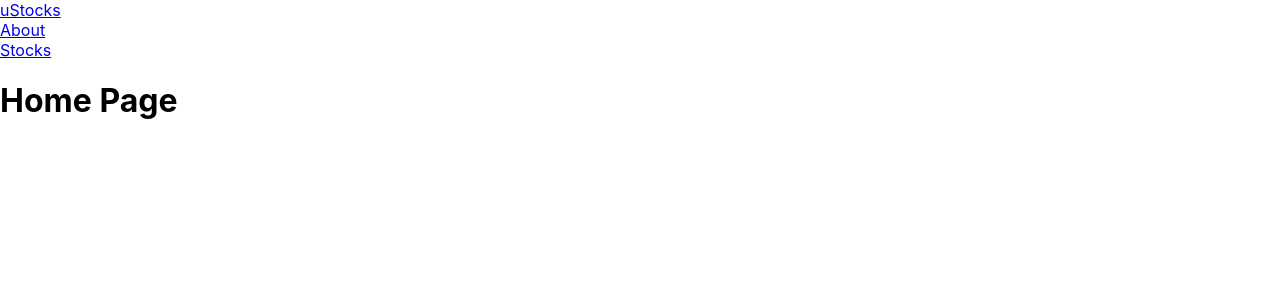
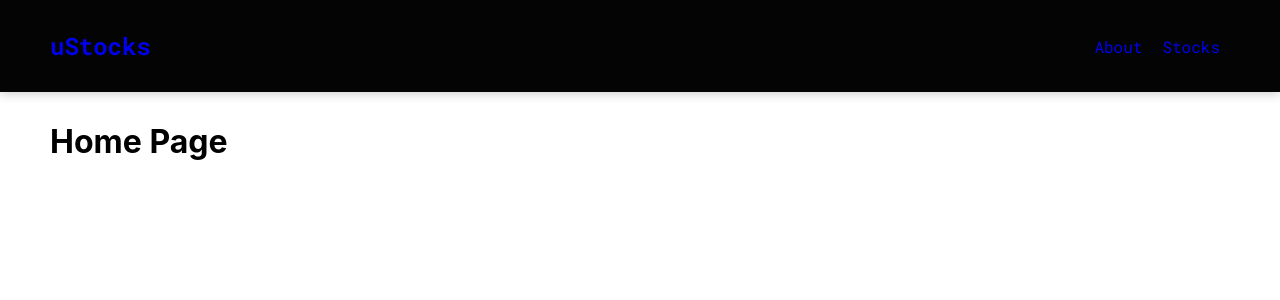
Before and after one commit to mattczencz/react-template, a React (Create React App) app: page / in a window 1280 px wide. Shown: the top 300 px of the page. Built offline with nearby package versions, Linux system fonts and the light colour scheme.

Commit message:
Added styled components and playing around with conditional styling based on prop value

```diff
--- a/src/App.css
+++ b/src/App.css
@@ -1,3 +1,9 @@
-.App {
-  text-align: center;
+/* Importing Google Fonts */
+@import url('https://fonts.googleapis.com/css2?family=Roboto+Mono:ital,wght@0,200;0,400;0,700;1,200;1,400;1,700&display=swap');
+
+/* Default Reset */
+*{
+  margin: 0;
+  padding: 0;
+  box-sizing: border-box;
 }
--- a/src/Styles/Containers.js
+++ b/src/Styles/Containers.js
@@ -1,13 +1,8 @@
 import styled from "styled-components"
 
-export const VerticleFlexBox = styled.div`
+// Containers
+export const Container = styled.div`
     display: flex;
-    flex-direction: column;
-    align-items: ${props => props.alignLeft ? 'flex-start' : props.alignRight ? 'flex-end' : 'center'};
+    padding: 30px clamp(15px, 5%, 50px);
+    flex-wrap: wrap;
 `
-
-export const HorizontalFlexBox = styled.div`
-    display: flex;
-    flex-direction: row;
-    justify-content: ${props => props.alignLeft ? 'flex-start' : props.alignRight ? 'flex-end' : 'center'};
-`
--- /dev/null
+++ b/src/Styles/NavBars.js
@@ -0,0 +1,59 @@
+import { Link } from "react-router-dom"
+import styled from "styled-components"
+
+
+// Root Variables
+const mainBlack = '#040404'
+const mainWhite = '#fff'
+const lightShadow = '0px 2px 10px rgba(0,0,0,.2)'
+
+// Function to handle the changing of nav colors based on prop
+const handleNavType = type => {
+    switch(type.toLowerCase()){
+        case 'light':
+            return `background-color: ${mainWhite}; color: ${mainBlack};`;
+        case 'dark':
+            return `background-color: ${mainBlack}; color: ${mainWhite};`;
+        default:
+            return "background-color: #f9f9f9; color: #000;";
+    }
+}
+// Navigation Bars
+export const Navbar = styled.nav `
+    display: flex;
+    padding: 30px clamp(15px, 5%, 50px);
+    flex-wrap: wrap;
+    box-shadow: ${lightShadow};
+    font-family: 'Roboto Mono', monospace;
+    text-decoration: none;
+    justify-content: space-between;
+    align-items: center;
+
+    ${({type}) => handleNavType(type)};
+`
+
+// Navigation Logo & Items
+export const NavLogoText = styled(Link) `
+    font-weight: 700;
+    font-size: 24px;
+    text-decoration: none;
+    &:visited{
+        color: inherit;
+    }
+`
+
+export const NavItems = styled.div `
+    display: flex;
+    justify-content: space-between;
+`
+
+export const NavItem = styled(Link) `
+    text-decoration: none;
+    margin: 0 10px;
+    &:visited{
+        color: inherit;
+    }
+    &:active {
+        color: grey;
+    }
+`
--- a/src/components/Nav.js
+++ b/src/components/Nav.js
@@ -1,21 +1,15 @@
-import { Link } from "react-router-dom"
+import { Navbar, NavLogoText, NavItems, NavItem } from "../Styles/NavBars"
 
 const Nav = (props) => {
     return(
         <header>
-            <nav>
-                <div className="nav-logo">
-                    <Link to="/">uStocks</Link>
-                </div>
-                <div className="nav-items">
-                    <div className="nav-item">
-                        <Link to="/about">About</Link>
-                    </div>
-                    <div className="nav-item">
-                        <Link to="/stocks">Stocks</Link>
-                    </div>
-                </div>
-            </nav>
+            <Navbar type="dark">
+                <NavLogoText to="/">uStocks</NavLogoText>
+                <NavItems>
+                    <NavItem to="/about">About</NavItem>
+                    <NavItem to="/stocks">Stocks</NavItem>
+                </NavItems>
+            </Navbar>
         </header>
     )
 }
--- a/src/pages/About.js
+++ b/src/pages/About.js
@@ -1,6 +1,8 @@
+import { Container } from "../Styles/Containers"
+
 const About = (props) => {
     return(
-        <h1>About Page</h1>
+        <Container><h1>About Page</h1></Container>
     )
 }
 
--- a/src/pages/Dashboard.js
+++ b/src/pages/Dashboard.js
@@ -1,15 +1,16 @@
 import { Link } from 'react-router-dom'
+import { Container } from '../Styles/Containers'
 
 
 const Dashboard = (props) => {
     return props.data.map((stock, index) => {
         return (
             <Link to={`/stocks/${stock.symbol}`} key={index}>
-                <div className="stock">
+                <Container>
                     <h1>{stock.name} ({stock.symbol})</h1>
                     <h2>{stock.lastPrice}</h2>
                     <p>{stock.change}</p>
-                </div>
+                </Container>
             </Link>
         )
     })
--- a/src/pages/Home.js
+++ b/src/pages/Home.js
@@ -1,5 +1,7 @@
+import { Container } from "../Styles/Containers"
+
 const Home = (props) => {
-    return <h1>Home Page</h1>
+    return <Container><h1>Home Page</h1></Container>
 }
 
 export default Home
--- a/src/pages/Stock.js
+++ b/src/pages/Stock.js
@@ -1,4 +1,5 @@
 import { useEffect, useState } from "react"
+import { Container } from "../Styles/Containers"
 
 const Stock = (props) => {
 
@@ -26,11 +27,11 @@ const Stock = (props) => {
 
     const loaded = () => {
         return(
-            <div className="container">
+            <Container>
                 <h1>{currentStock.name} ({currentStock.symbol})</h1>
                 <h2>{currentStock.lastPrice}</h2>
                 <h2>{currentStock.change}</h2>
-            </div>
+            </Container>
         )
     }
 
```
